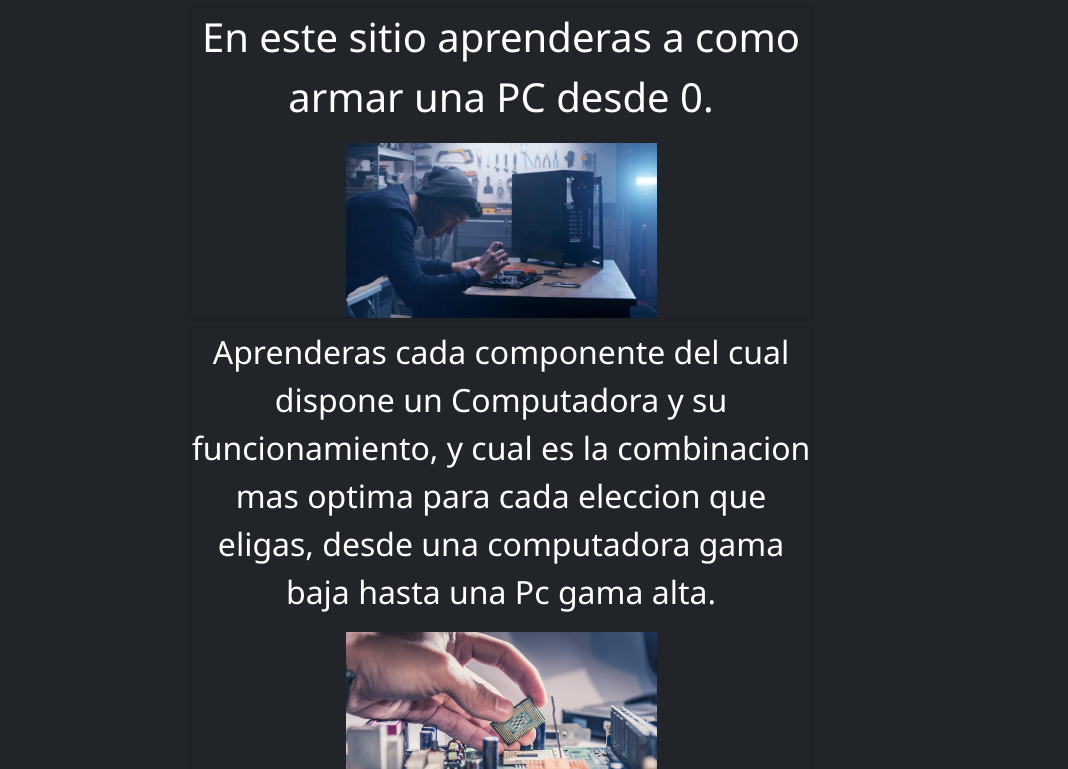
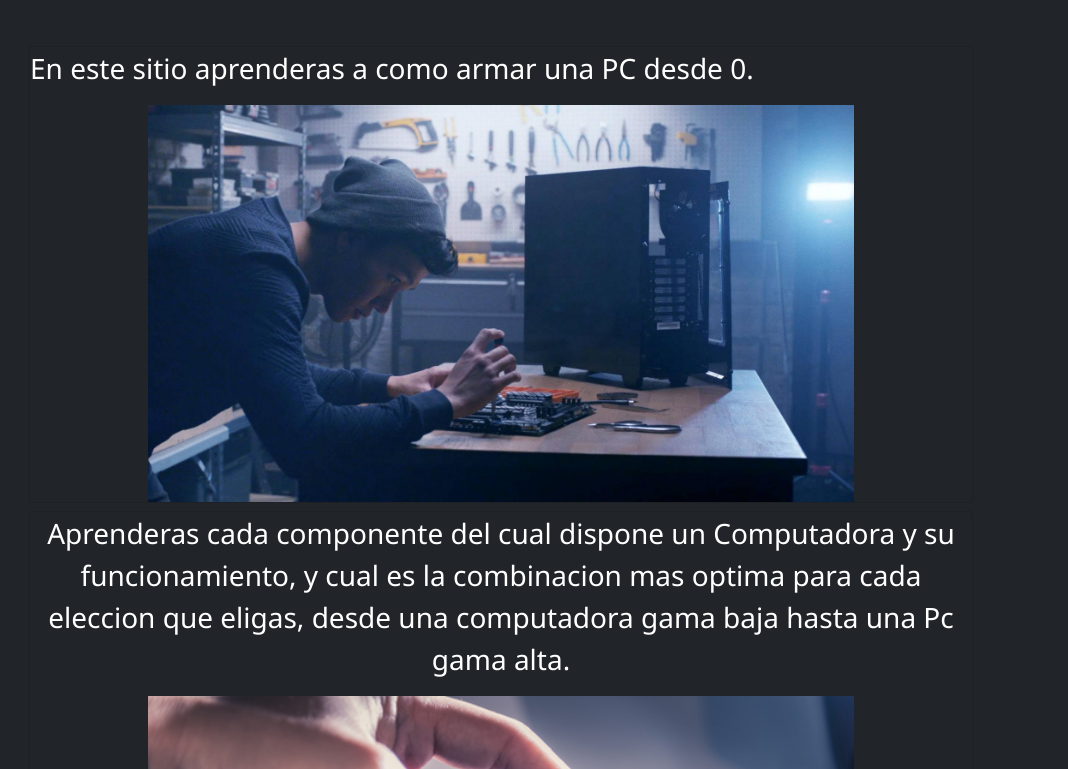
Before and after one commit to CauziAgustin/LearnAboutPC, a plain HTML site: page index.html in a window 1280 px wide. Shown: the part 791-1560 px from the top of the page, without its empty margins (139-1207 px from the left). Drawn offline with nearby package versions, Linux system fonts and the light colour scheme.

Commit message:
Arreglando Errores del Index

```diff
--- a/css/style.scss
+++ b/css/style.scss
@@ -54,3 +54,8 @@ body{
         width: 350px;
     }
   }
+  @media all and (min-width:600px){
+    .imagencenter{
+        width: 75%;
+    }
+  }
--- a/index.html
+++ b/index.html
@@ -93,23 +93,23 @@
 
 
   <!---------------------CUERPO------------------>
-  <h1 class="cuerpo_titulo text-white text-center text-decoration-underline "> Hola Bienvenidos a Learn About PC <img
+  <h1 class="cuerpo_titulo text-white text-center text-decoration-underline mb-5 "> Hola Bienvenidos a Learn About PC <img
       src="https://img.icons8.com/color/48/000000/dungeons-and-dragons.png" alt=""> </h1>
 
-  <div class="w-50 col-md-6 d-block m-auto">
-    <div class="card bg-dark text-white text-center m-2">
-      <p class="card-text fs-1">En este sitio aprenderas a como armar una PC desde 0.</p>
-      <img src="img/armadopc/armandopc.jpg" class="img-fluid w-50 img justify-content-center" alt="...">
+  <div class="w-75 col-md-6 d-block m-auto ">
+    <div class="card bg-dark text-white  m-2">
+      <p class="card-text fs-3">En este sitio aprenderas a como armar una PC desde 0.</p>
+      <img src="img/armadopc/armandopc.jpg" class="img-fluid w-75 img imagencenter r" alt="...">
     </div>
     <div class=" card bg-dark text-white text-center m-2">
 
-      <p class="card-text fs-2">Aprenderas cada componente del cual dispone un Computadora y su
+      <p class="card-text fs-3">Aprenderas cada componente del cual dispone un Computadora y su
         funcionamiento, y
         cual es
         la combinacion mas optima para cada eleccion que eligas, desde una computadora gama baja hasta una Pc gama
         alta.</p>
 
-      <img src="img/armadopc/cómo-armar-una-computadora-gamer-2.jpg" class="img-fluid w-50 img justify-content-center"
+      <img src="img/armadopc/cómo-armar-una-computadora-gamer-2.jpg" class="img-fluid w-75 img imagencenter justify-content-center"
         alt="...">
 
 
@@ -117,13 +117,13 @@
   </div>
   <div class="container text-white text-center mt-5 ">
     <h4>Links de Nuestras Paginas</h4>
-    <div class="container d-flex justify-content-center mt-0 mb-5 mt-5 ">
+    <nav class="container nav d-flex justify-content-center mt-0 mb-5 mt-5 ">
       <a class="btn btn-dark border-white m-2 fs-5" href="descubrecomponentes.html" role="button">Descubre los
         Componentes</a>
       <a class="btn btn-dark border-white m-2 fs-5" href="armatuPC.html" role="button">Arma tu PC</a>
       <a class="btn btn-dark border-white m-2 fs-5" href="quienesosomos.html" role="button">Quienes somos</a>
       <a class="btn btn-dark border-white m-2 fs-5" href="trabajaconnostros.html" role="button">Trabaja con Nosotros</a>
-    </div>
+    </nav>
   </div>
   <!---------------------FOOTER CON BOOTSTRAP------------------>
   <div class="container-fluid  p-0">
```
